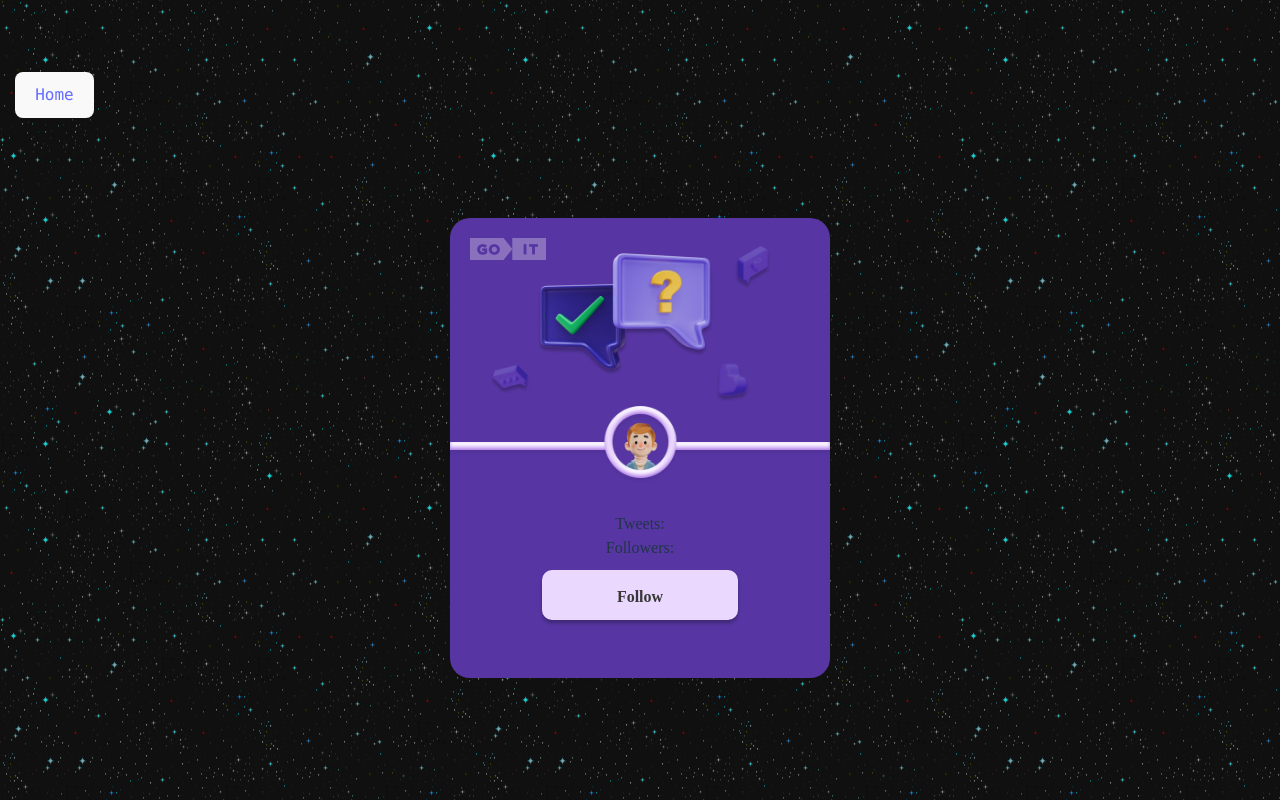
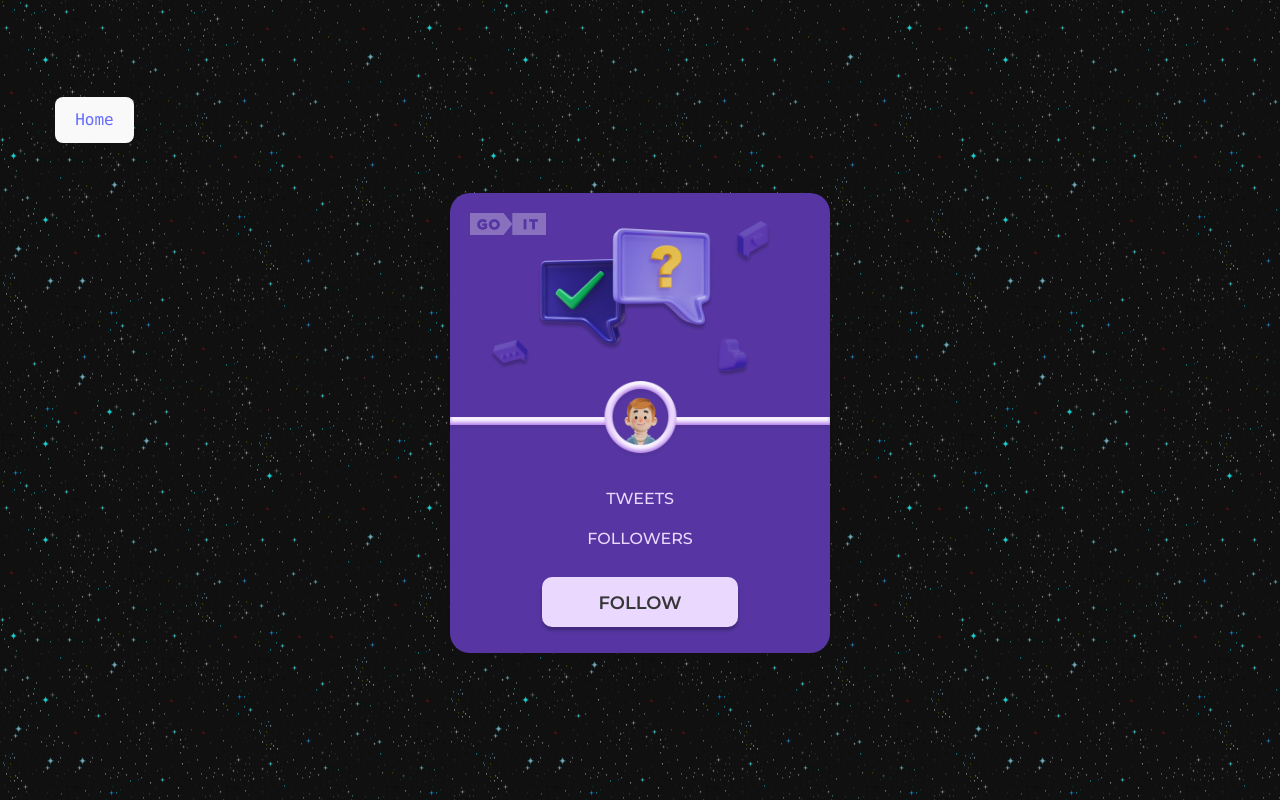
Before and after one commit to thelostsoul88/tech-test, a React (Vite) app: page /tech-test/tweets in a window 1280 px wide. Built offline with nearby package versions, Linux system fonts and the light colour scheme.

Commit message:
add: font, update: card

```diff
--- a/index.html
+++ b/index.html
@@ -3,6 +3,12 @@
   <head>
     <meta charset="UTF-8" />
     <link rel="icon" type="image/svg+xml" href="/images/avatar.png" />
+    <link rel="preconnect" href="https://fonts.googleapis.com" />
+    <link rel="preconnect" href="https://fonts.gstatic.com" crossorigin />
+    <link
+      href="https://fonts.googleapis.com/css2?family=Montserrat:wght@500;600&display=swap"
+      rel="stylesheet"
+    />
     <meta name="viewport" content="width=device-width, initial-scale=1.0" />
     <title>TWEETS</title>
   </head>
--- a/src/components/TweetsCard/TweetsCard.jsx
+++ b/src/components/TweetsCard/TweetsCard.jsx
@@ -11,11 +11,10 @@ export const TweetsCard = () => {
             <div className={css.tweetImg}></div>
             <div className={css.tweetLine}></div>
           </div>
-
-          <p className={css.tweetText}>Tweets: </p>
-          <p className={css.tweetText}>Followers: </p>
+          <p className={css.tweetTxt}>TWEETS</p>
+          <p className={css.tweetTxt}>FOLLOWERS</p>
           <button className={css.tweetBtn}>
-            <span className={css.tweetBtnText}>Follow</span>
+            <span className={css.tweetBtnTxt}>Follow</span>
           </button>
         </li>
       </ul>
--- a/src/components/TweetsCard/TweetsCard.module.css
+++ b/src/components/TweetsCard/TweetsCard.module.css
@@ -5,7 +5,7 @@
   font-family: "Montserrat";
   font-style: normal;
   margin: 0 auto;
-  margin: 100px 435px 50px 435px;
+  margin: 50px 435px 50px 435px;
 }
 .tweetCard {
   font-family: "Montserrat";
--- a/src/index.css
+++ b/src/index.css
@@ -6,7 +6,6 @@
   font-family: Inter, system-ui, Avenir, Helvetica, Arial, sans-serif;
   line-height: 1.5;
   font-weight: 400;
-
   color-scheme: light dark;
   color: rgba(255, 255, 255, 0.87);
   background-color: #242424;
--- a/src/pages/Tweets.jsx
+++ b/src/pages/Tweets.jsx
@@ -5,7 +5,7 @@ export const Tweets = () => {
   return (
     <>
       <Link to="/">
-        <button className="font-light font-mono">Home</button>
+        <button className="ml-10 font-light font-mono">Home</button>
       </Link>
       <div>
         <TweetsCard />
```
